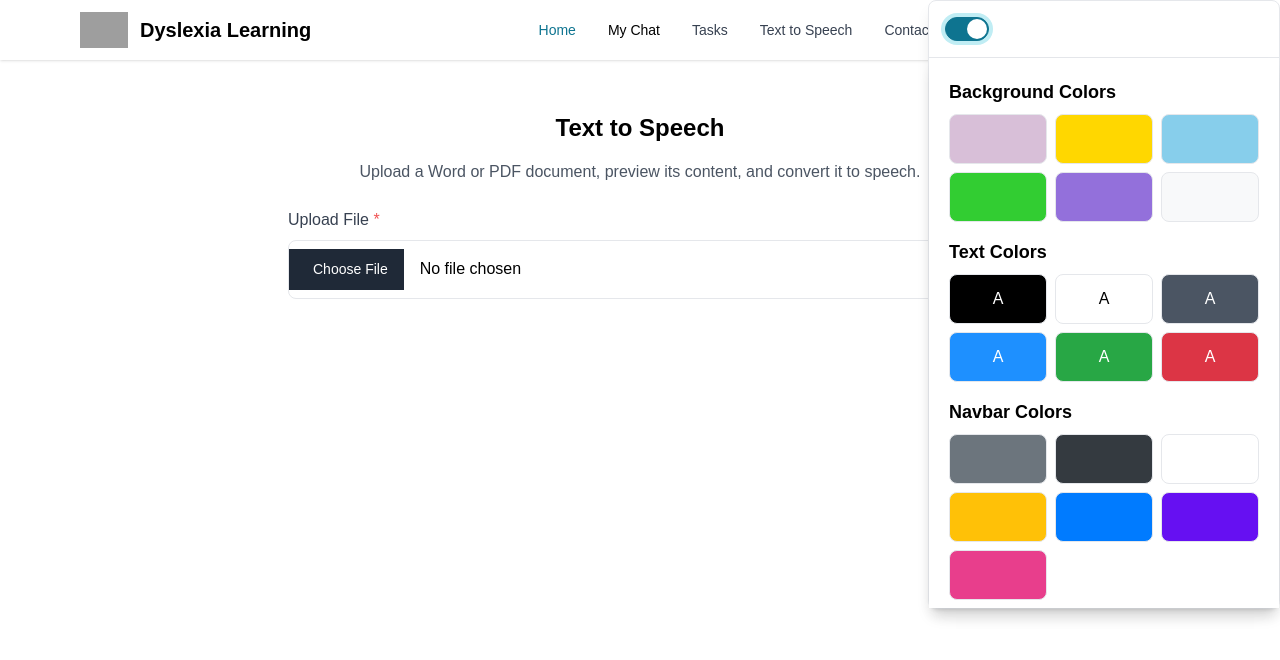
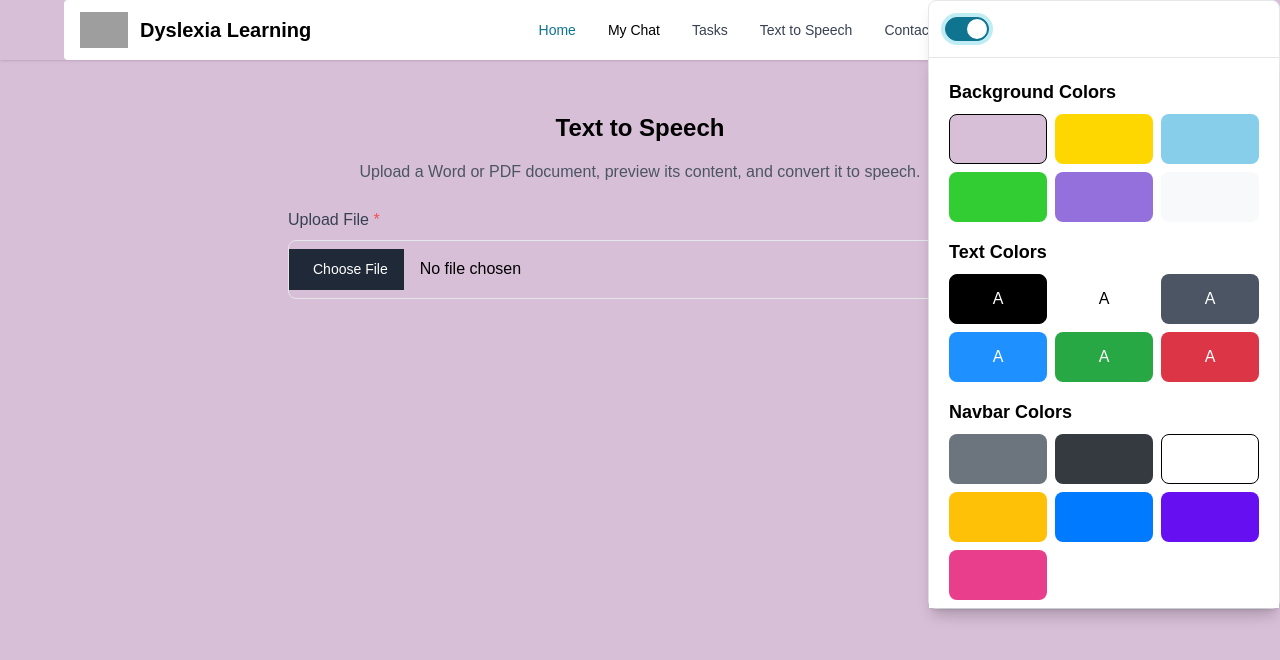
Before and after one commit to 8cstudio/Dyslexia-plateform---frontend, a React (Vite) app: page /dashboard/reader in a window 1280 px wide. Both pictures are taken after a click on the switch 1241 px from the left and 349 px from the top of the page. Shown: the top 660 px of the page. Built offline with nearby package versions, Linux system fonts and the light colour scheme; grey boxes are pictures that could not be loaded.

Commit message:
reload issue

```diff
--- a/src/components/site/Customizer.tsx
+++ b/src/components/site/Customizer.tsx
@@ -1,14 +1,19 @@
 import { ToggleSwitch } from "flowbite-react";
 import { useEffect, useState } from "react";
+import { useNavigate } from "react-router-dom";
 
 const Customizer = () => {
+  const navigate = useNavigate();
+
+  const ReloadPage = () => {
+    navigate(0);
+  };
   // Color options
   const bgColors = [
     "#D8BFD8",
     "#FFD700",
     "#87CEEB",
     "#32CD32",
-
     "#9370DB",
     "#F8F9FA",
   ];
@@ -62,8 +67,16 @@ const Customizer = () => {
     localStorage.getItem("fontStyle") || fontStyles[0]
   );
 
-  // Save changes to localStorage
+  // Save changes to localStorage and update UI styles
   useEffect(() => {
+    if (!open) {
+      document.body.style.backgroundColor = selectedBgColor;
+      document.body.style.color = selectedTextColor;
+      document.body.style.fontFamily = selectedFont;
+      document.body.style.fontWeight = selectedFontWeight;
+      document.body.style.fontStyle = selectedFontStyle;
+    }
+
     localStorage.setItem("bgColor", selectedBgColor);
     localStorage.setItem("textColor", selectedTextColor);
     localStorage.setItem("navbarColor", selectedNavbarColor);
@@ -71,6 +84,7 @@ const Customizer = () => {
     localStorage.setItem("fontWeight", selectedFontWeight);
     localStorage.setItem("fontStyle", selectedFontStyle);
   }, [
+    open,
     selectedBgColor,
     selectedTextColor,
     selectedNavbarColor,
@@ -87,11 +101,22 @@ const Customizer = () => {
     >
       {/* Toggle Switch */}
       <div className="p-4 border-b">
-        <ToggleSwitch
-          checked={open}
-          title="Customize Theme"
-          onChange={() => setOpen(!open)}
-        />
+        {!open ? (
+          <ToggleSwitch
+            checked={open}
+            title="Customize Theme"
+            onChange={() => setOpen(true)}
+          />
+        ) : (
+          <ToggleSwitch
+            checked={open}
+            title="Customize Theme"
+            onChange={() => {
+              setOpen(false);
+              ReloadPage();
+            }}
+          />
+        )}
       </div>
 
       {/* Customizer Panel */}
@@ -104,7 +129,11 @@ const Customizer = () => {
               {bgColors.map((bg, i) => (
                 <div
                   key={i}
-                  className="h-[50px] w-full rounded-lg border cursor-pointer"
+                  className={`h-[50px] w-full rounded-lg border cursor-pointer ${
+                    selectedBgColor === bg
+                      ? "border-black"
+                      : "border-transparent"
+                  }`}
                   style={{ backgroundColor: bg }}
                   onClick={() => setSelectedBgColor(bg)}
                 ></div>
@@ -119,7 +148,11 @@ const Customizer = () => {
               {textColors.map((color, i) => (
                 <div
                   key={i}
-                  className="h-[50px] w-full rounded-lg border cursor-pointer flex items-center justify-center"
+                  className={`h-[50px] flex items-center justify-center w-full rounded-lg border cursor-pointer ${
+                    selectedTextColor === color
+                      ? "border-black"
+                      : "border-transparent"
+                  }`}
                   style={{ backgroundColor: color }}
                   onClick={() => setSelectedTextColor(color)}
                 >
@@ -140,7 +173,11 @@ const Customizer = () => {
               {navbarColors.map((color, i) => (
                 <div
                   key={i}
-                  className="h-[50px] w-full rounded-lg border cursor-pointer"
+                  className={`h-[50px] w-full rounded-lg border cursor-pointer ${
+                    selectedNavbarColor === color
+                      ? "border-black"
+                      : "border-transparent"
+                  }`}
                   style={{ backgroundColor: color }}
                   onClick={() => setSelectedNavbarColor(color)}
                 ></div>
```
